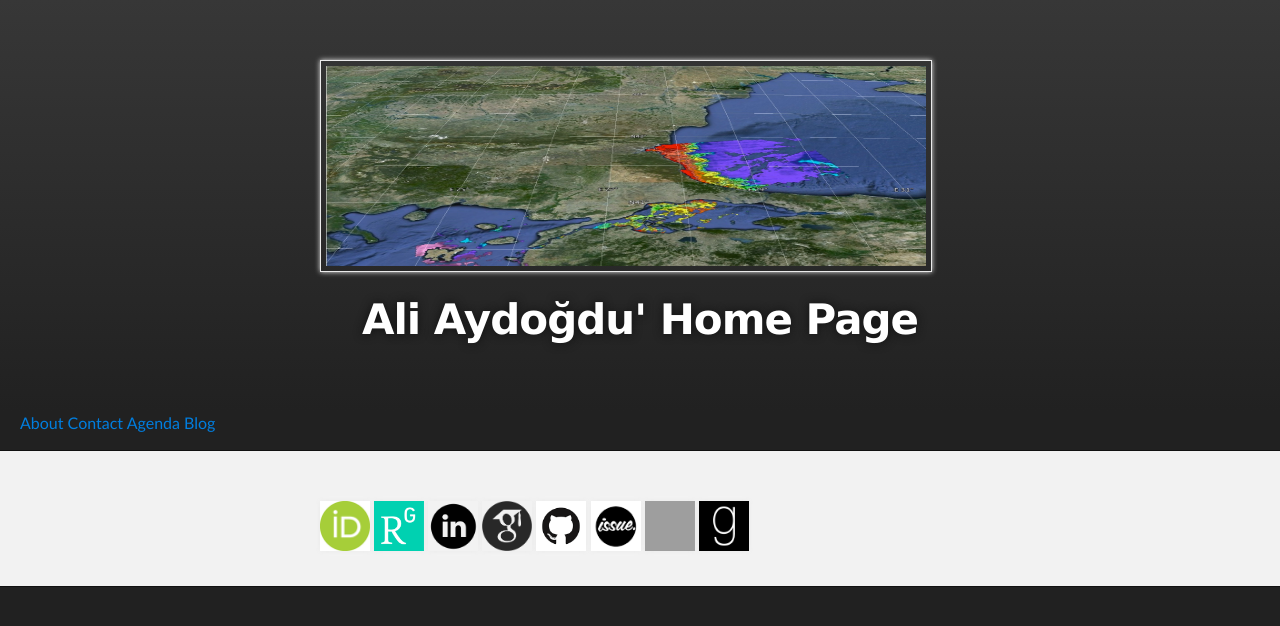
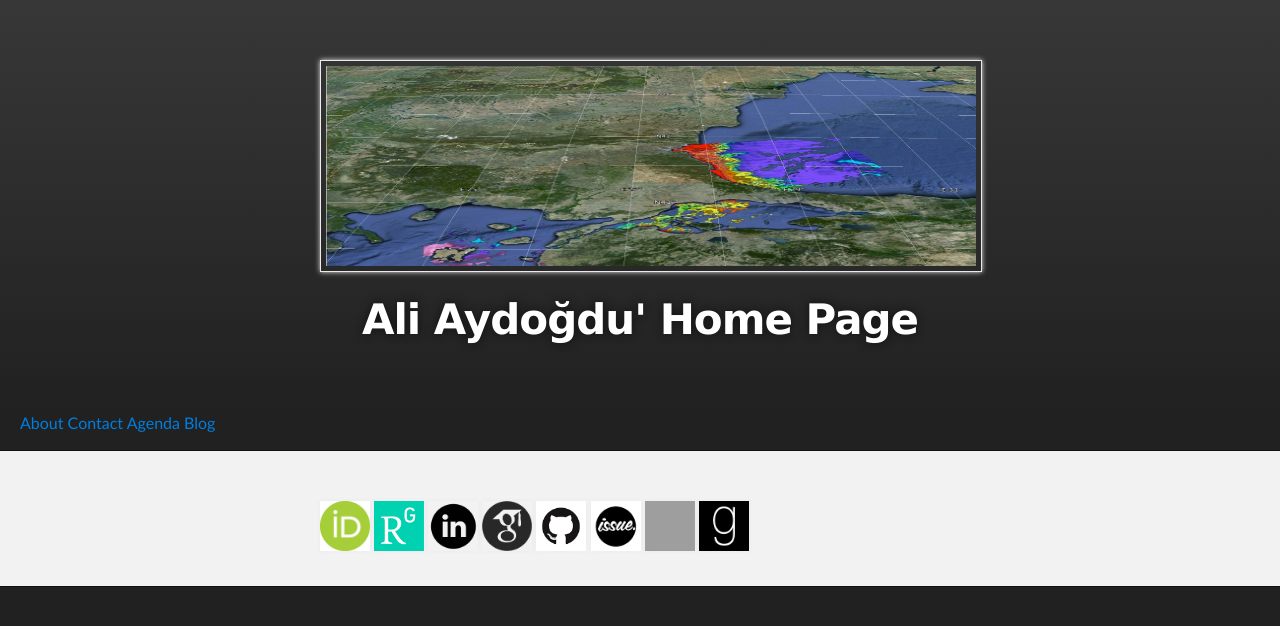
Before and after one commit to aydogduali/aydogduali.github.io, a Jekyll site: the page built from index.md, in a window 1280 px wide. Shown: the top 626 px of the page. Built offline with Jekyll 4.4.1, drawn with Linux system fonts in a browser that asks for light colours; the repository's description, which GitHub fills in, is left out; grey boxes are pictures that could not be loaded.

Commit message:
layout changed

```diff
--- a/_layouts/default.html
+++ b/_layouts/default.html
@@ -1,6 +1,5 @@
 <!DOCTYPE html>
 <html>
-
   <head>
   <style>
    div.main_page {
@@ -13,9 +12,9 @@
     overflow-y:auto;
     alignSelf:'center'
     }
-h4 {
-   text-align: center;
-}
+   h4 {
+      text-align: center;
+      }
   </style>
     <meta charset='utf-8'>
     <meta http-equiv="X-UA-Compatible" content="chrome=1">
@@ -34,7 +33,7 @@
         <header class="inner">
 <!--          <a id="forkme_banner" href="{{ site.github.repository_url }}">View on GitHub</a> -->
 
-          <a id="header_image" href="http://aydogduali.github.io"><IMG SRC="/pics/chlo.jpg" ALT="Turkish Straits System" WIDTH=600px HEIGHT=200px></a>
+          <a id="header_image" href="http://aydogduali.github.io"><IMG SRC="/pics/chlo.jpg" ALT="Turkish Straits System" WIDTH=650px HEIGHT=200px></a>
           <h4 id="project_title">{{ site.title | default: site.github.repository_name }}</h4>
           <h2 id="project_tagline">{{ site.description | default: site.github.project_tagline }}</h2>
 
```
